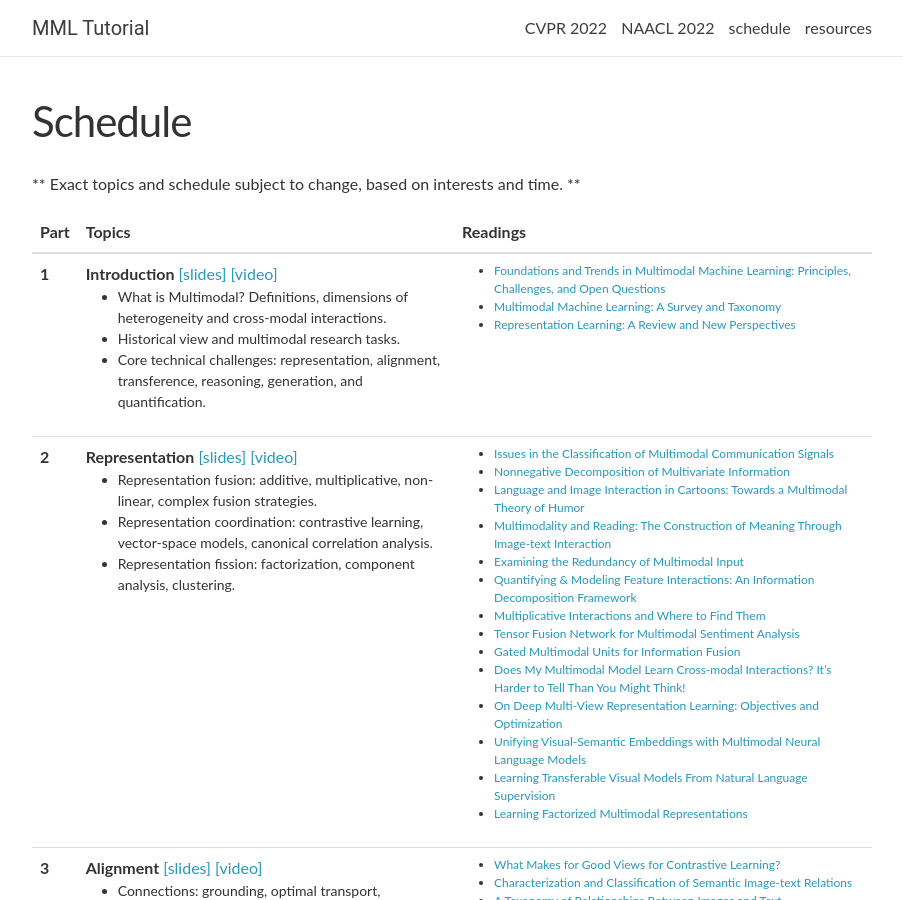
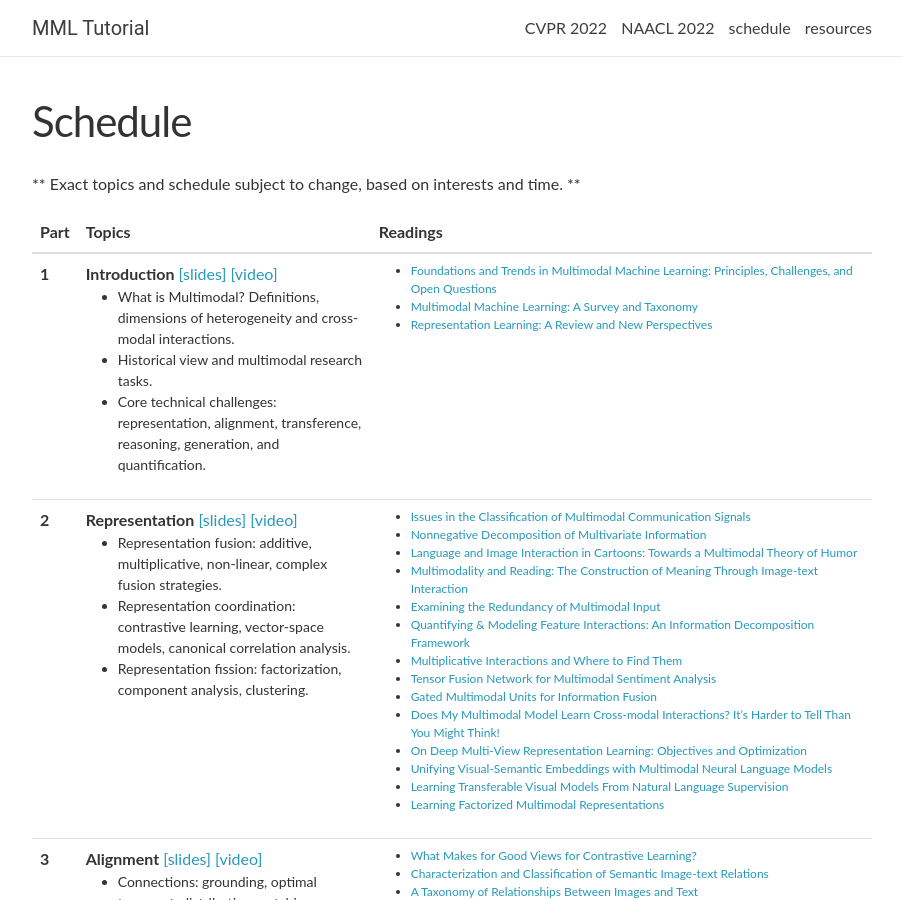
Before and after one commit to CMU-MultiComp-Lab/mmml-tutorial, a Jekyll site: the page built from _pages/schedule.md, in a window 1280 px wide and 900 px high. Shown: the whole window, without its empty margins (188-1091 px from the left). Built offline with Jekyll 4.4.1, drawn with Linux system fonts in a browser that asks for light colours; nearby versions of some CDN libraries; comment, search, counter and statistics services are not loaded.

Commit message:
Update schedule.html

```diff
--- a/_layouts/schedule.html
+++ b/_layouts/schedule.html
@@ -12,8 +12,8 @@ layout: default
     <table class="table table-hover">
       <colgroup>
         <col style="width:5%">
-        <col style="width:45%">
-        <col style="width:50%">
+        <col style="width:35%">
+        <col style="width:60%">
       </colgroup>
       <thead class="thead-light">
         <tr>
```
